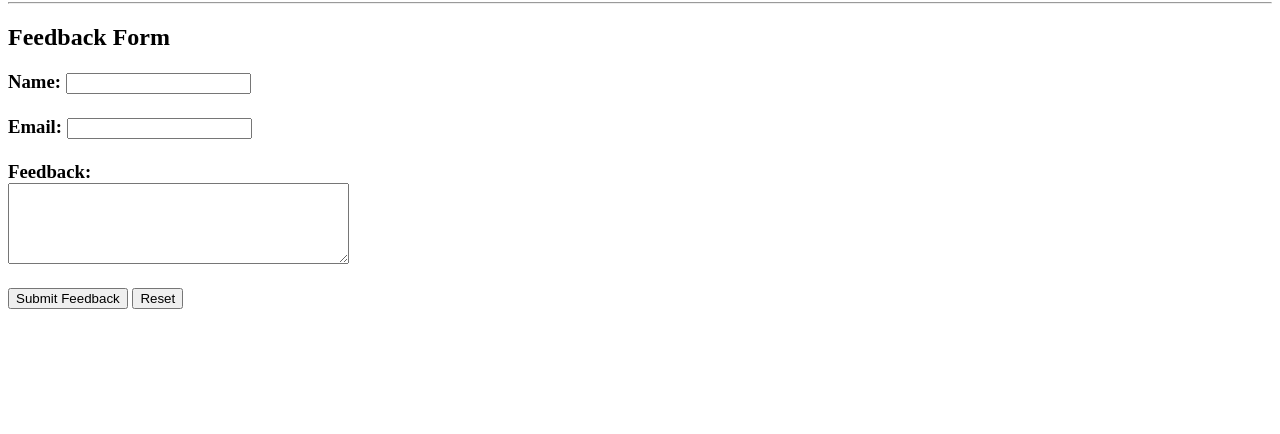
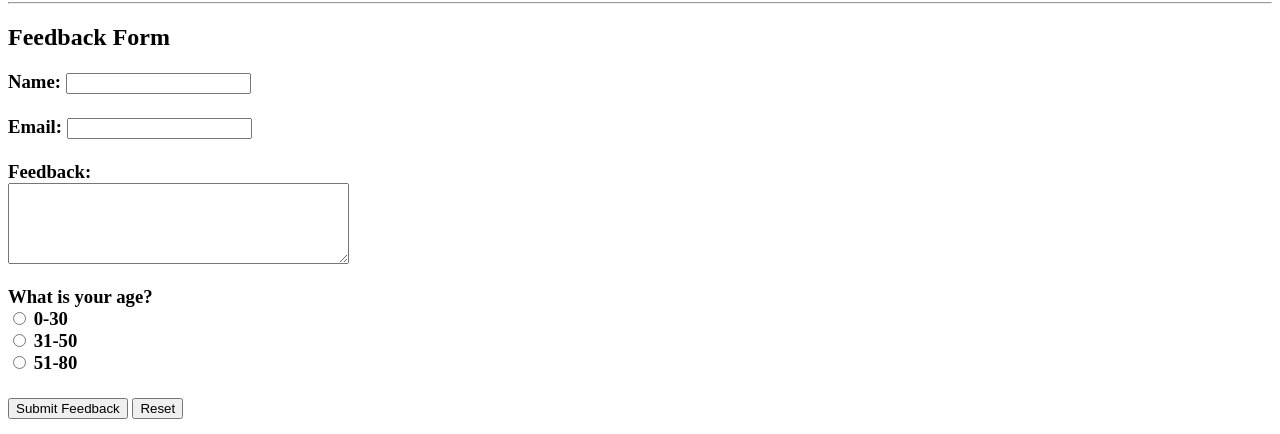
Before and after one commit to aniketkc110-max/my, a plain HTML site: page index.html in a window 1280 px wide. Shown: the part 2957-3391 px from the top of the page. Before the commit the page ends 3284 px from the top, so only its background shows below. Drawn offline with Linux system fonts and the light colour scheme.

Commit message:
Add age selection radio buttons to feedback form
Added radio buttons for age selection in the feedback form.

```diff
--- a/index.html
+++ b/index.html
@@ -308,6 +308,25 @@
 
                 <br><br>
 
+                <label>What is your age?</label>
+
+                <br>
+
+                <input type="radio" name="age" value="0-30">
+                0-30
+
+                <br>
+
+                <input type="radio" name="age" value="31-50">
+                31-50
+
+                <br>
+
+                <input type="radio" name="age" value="51-80">
+                51-80
+
+                <br><br>
+
                 <input type="submit" value="Submit Feedback">
 
                 <input type="reset" value="Reset">
```
